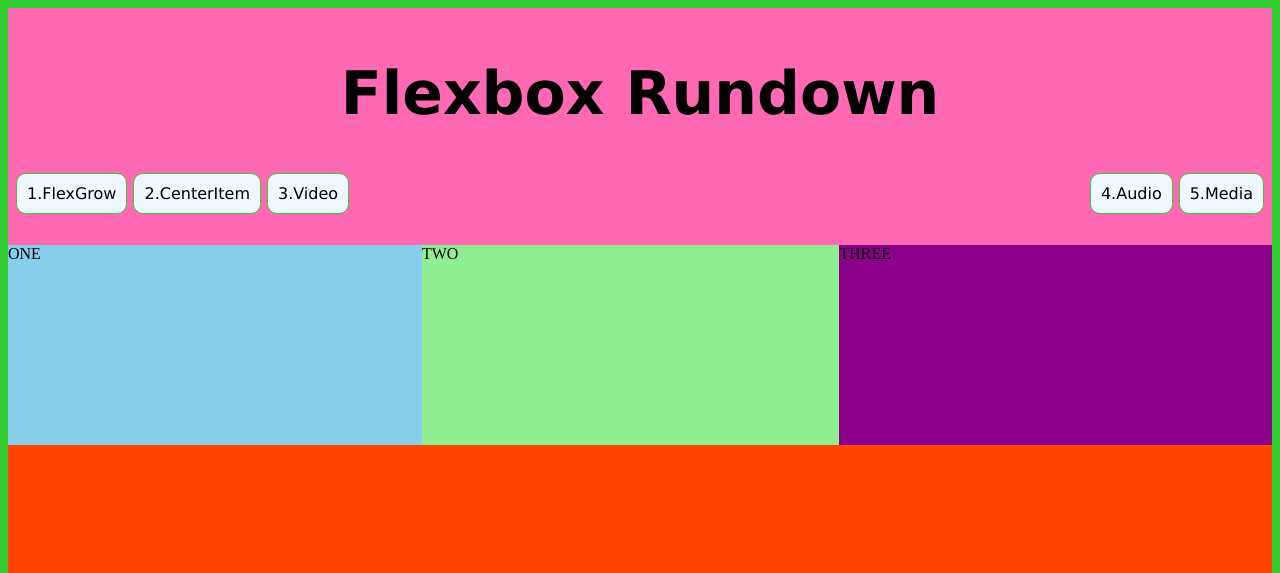
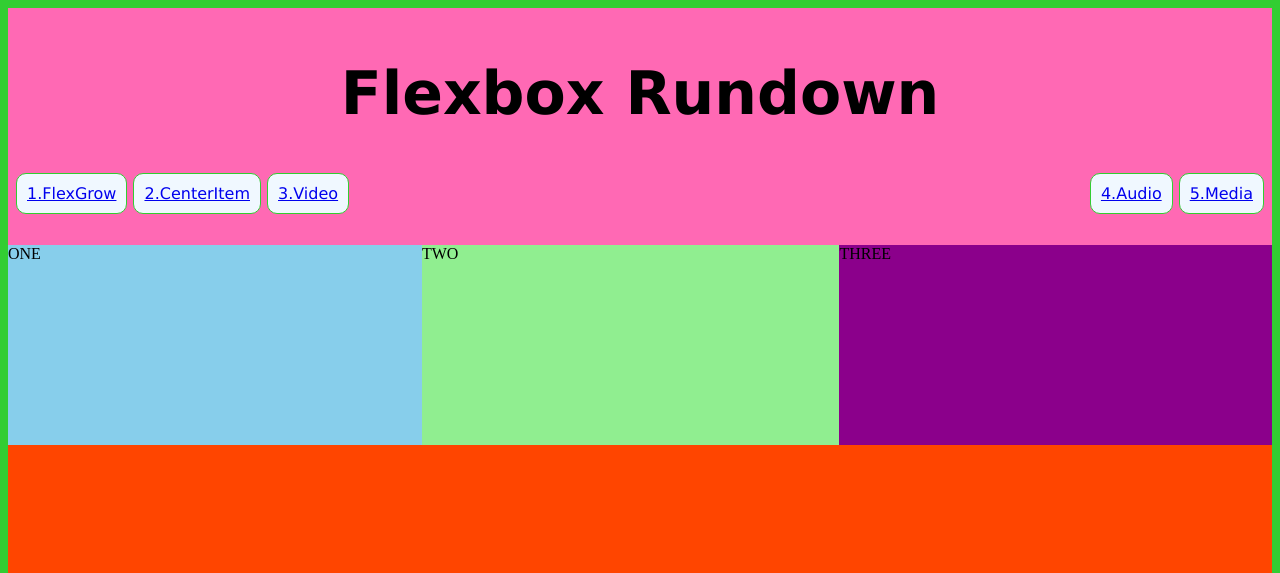
Before and after one commit to tomefan2002/lynnrepo3, a plain HTML site: page index.html in a window 1280 px wide. Shown: the top 573 px of the page. Drawn offline with Linux system fonts and the light colour scheme.

Commit message:
coding week 4 continued

```diff
--- a/index.html
+++ b/index.html
@@ -20,11 +20,11 @@
 
             <ul>
                 <div class="container-navigation">
-                    <li>1.FlexGrow</li>
-                    <li>2.CenterItem</li>
-                    <li>3.Video</li>
-                    <li class="push">4.Audio</li>
-                    <li>5.Media</li>
+                    <li><a href="#FlexGrow">1.FlexGrow</a></li>
+                    <li><a href="#CenterItem">2.CenterItem</a></li>
+                    <li><a href="#Video">3.Video</a></li>
+                    <li class="push"><a href="#Audio">4.Audio</a></li>
+                    <li><a href="#Media">5.Media</a></li>
                 </div>
             </ul>
     </header>
@@ -33,7 +33,7 @@
 
 
         <main>
-            <div class="section-one">
+            <div id="FlexGrow"class="section-one">
                 <div class="flexgrow-container">
                     <div class="box1">ONE</div>
                     <div class="box2">TWO</div>
@@ -43,7 +43,7 @@
 
             </div>
 
-            <div class="section-two">
+            <div id="CenterItem"class="section-two">
 
 
                     <img src="http://placekitten.com/600/400">
@@ -53,7 +53,7 @@
 
             <!-- video goes below -->
 
-            <div class="section-three">
+            <div id="Video"class="section-three">
 
                 <iframe width="560" height="315" src="https://www.youtube.com/embed/vodnI38cNI0" title="YouTube video player" frameborder="0" allow="accelerometer; autoplay; clipboard-write; encrypted-media; gyroscope; picture-in-picture" allowfullscreen></iframe>
 
@@ -62,7 +62,7 @@
 
             </div>
 
-            <div class="section-four">
+            <div id="Audio"class="section-four">
 
                 <figure>
                     <figcaption class="corBlim">Cor Blimey!</figcaption>
@@ -77,7 +77,7 @@
 
             </div>
 
-            <div class ="section-five">
+            <div id="Media"class ="section-five">
 
                 <div class="media-container">
 
--- a/styles.css
+++ b/styles.css
@@ -143,7 +143,7 @@ iframe {
     justify-content: flex-start;
     flex-wrap: wrap;
     padding: 15px 25px 15px 15px;
-  flex-direction: row-reverse;
+    flex-direction: row-reverse;
 }
 
 .media-container .mediacontent {
```
